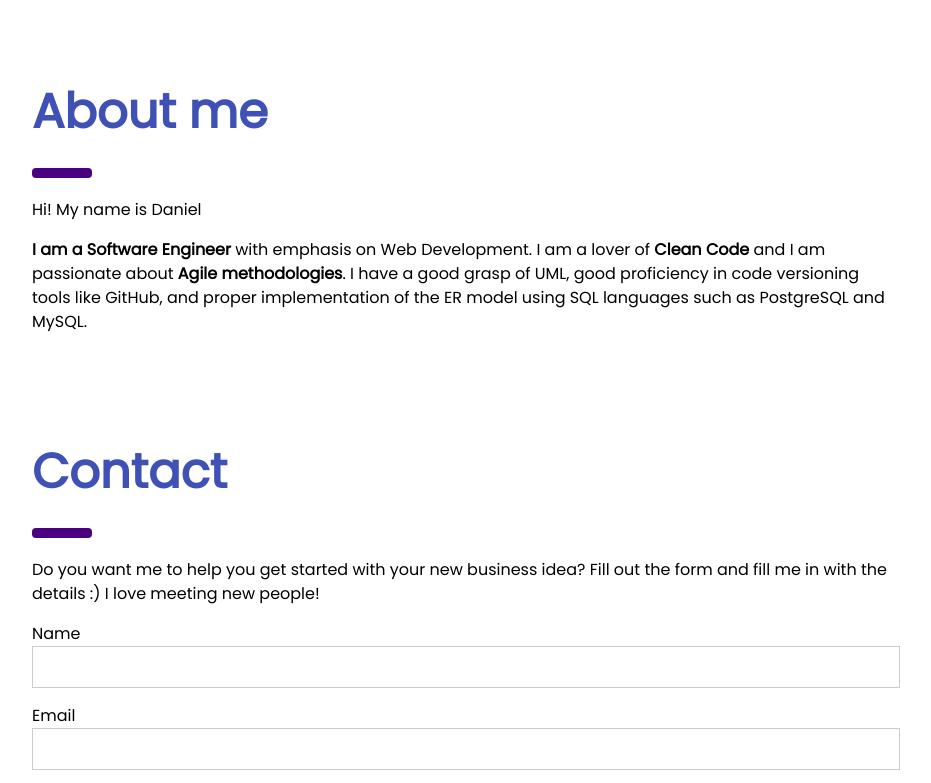
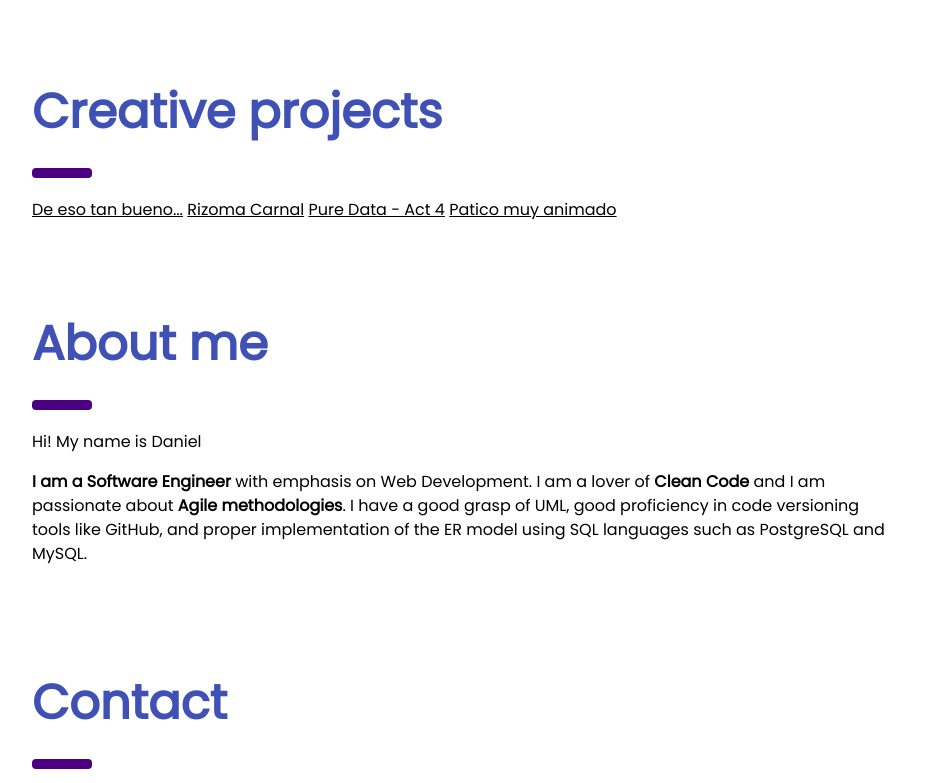
Before and after one commit to Daniel-Loaiza/Portfolio, a plain HTML site: page index.html in a window 1280 px wide. Shown: the part 1156-1939 px from the top of the page, without its empty margins (324-1255 px from the left). Drawn offline with nearby package versions, Linux system fonts and the light colour scheme.

Commit message:
Updated index.html
Updated the landing page with links to some youtube videos

```diff
--- a/index.html
+++ b/index.html
@@ -72,6 +72,16 @@ body {font-size:16px;}
     </div>
   </div>
 
+    <!-- Creative projects -->
+  <div class="w3-container" id="services" style="margin-top:75px">
+    <h1 class="w3-xxxlarge w3-text-indigo"><b>Creative projects</b></h1>
+    <hr style="width:50px;border:5px solid indigo" class="w3-round">
+    <a href="https://youtu.be/966xxTv39Jw">De eso tan bueno...</a>
+    <a href="https://youtu.be/hZcds1ysWj4">Rizoma Carnal</a>
+    <a href="https://youtu.be/B53dQEOo5MU">Pure Data - Act 4</a>
+    <a href="https://youtu.be/97VVPX8s6kQ">Patico muy animado</a>
+  </div>
+
   <!-- Services -->
   <div class="w3-container" id="services" style="margin-top:75px">
     <h1 class="w3-xxxlarge w3-text-indigo"><b>About me</b></h1>
```
